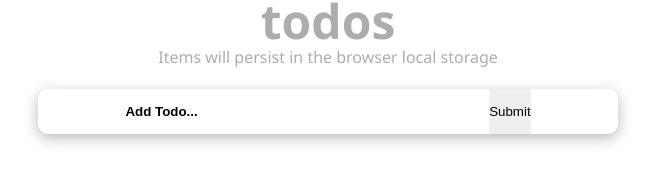
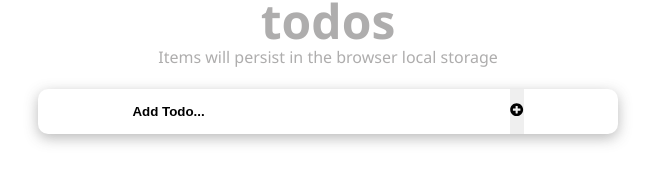
Before and after one commit to Fombi-Favour/todos-react, a React (Create React App) app: page / in a window 1280 px wide. Shown: the part 135-318 px from the top of the page, without its empty margins (312-967 px from the left). Built offline with nearby package versions, Linux system fonts and the light colour scheme.

Commit message:
Update InputTodo.jsx

```diff
--- a/src/components/InputTodo.jsx
+++ b/src/components/InputTodo.jsx
@@ -1,5 +1,6 @@
 /* eslint-disable react/prop-types */
 import React, { useState } from 'react';
+import { FaPlusCircle } from 'react-icons/fa';
 
 const InputTodo = ({ addTodoItem }) => {
   const [title, setTitle] = useState('');
@@ -24,7 +25,9 @@
     <>
       <form onSubmit={handleSubmit} className="form-container">
         <input type="text" className="input-text" placeholder="Add Todo..." value={title} onChange={handleChange} />
-        <button type="submit" className="input-submit">Submit</button>
+        <button type="submit" className="input-submit">
+          <FaPlusCircle />
+        </button>
       </form>
       <span className="submit-warning">{message}</span>
     </>
```
